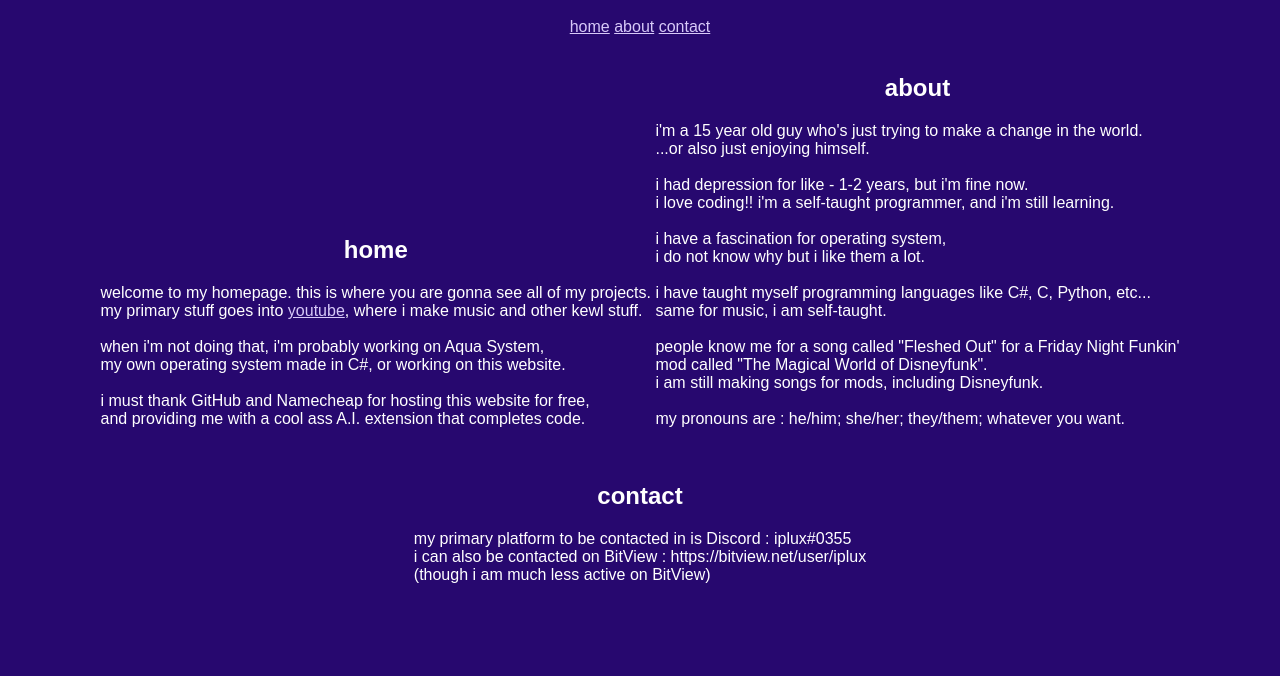
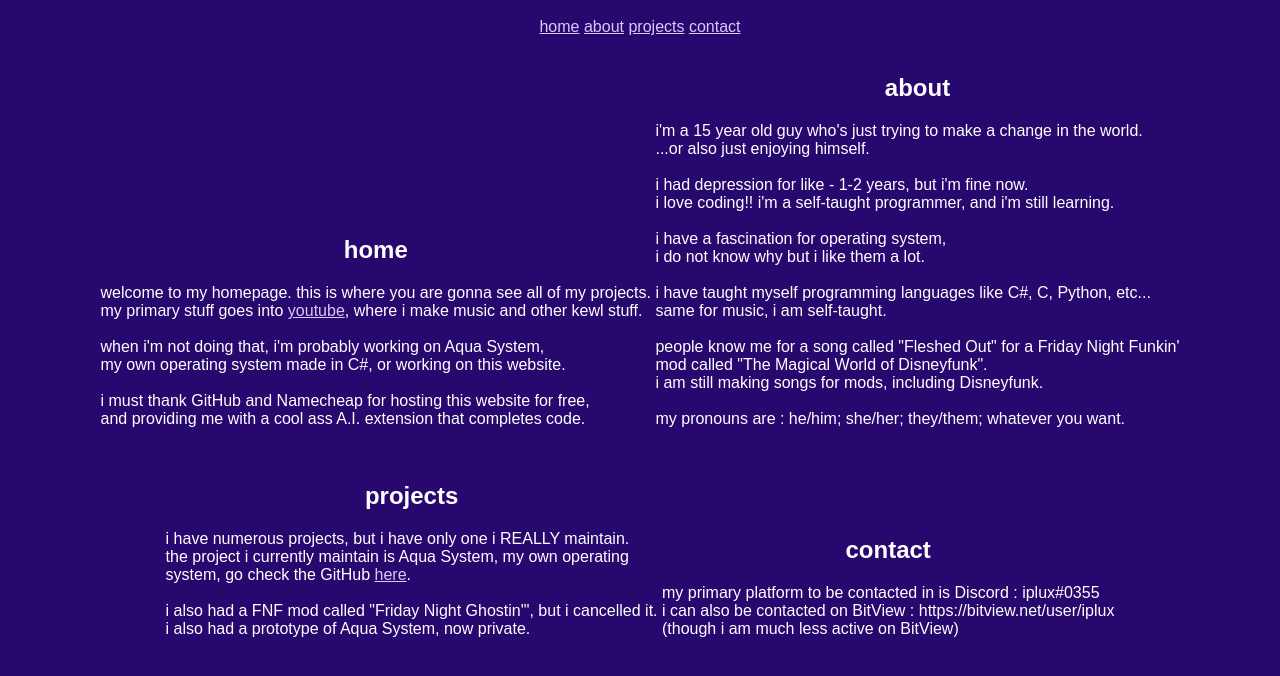
Before and after one commit to ipluxteamx/ipluxteamx.github.io, a plain HTML site: page index.html in a window 1280 px wide. Shown: the part 68-744 px from the top of the page. Drawn offline with Linux system fonts and the light colour scheme.

Commit message:
Update index.html

```diff
--- a/index.html
+++ b/index.html
@@ -9,6 +9,7 @@
     <div id="upperbar">
       <a href="index.html#home">home</a>
       <a href="index.html#about">about</a>
+      <a href="index.html#projects">projects</a>
       <a href="index.html#contact">contact</a>
     </div>
 
@@ -60,6 +61,21 @@
       </p>
     </section>
 
+    <section id="projects">
+      <br />
+      <h2>projects</h2>
+      <p>
+        i have numerous projects, but i have only one i REALLY maintain.<br />
+        the project i currently maintain is Aqua System, my own operating<br />
+        system, go check the GitHub
+        <a href="https://github.com/ipluxteamx/Aqua">here</a>.<br /><br />
+
+        i also had a FNF mod called "Friday Night Ghostin'", but i cancelled
+        it.<br />
+        i also had a prototype of Aqua System, now private.
+      </p>
+    </section>
+
     <section id="contact">
       <br />
       <h2>contact</h2>
```
